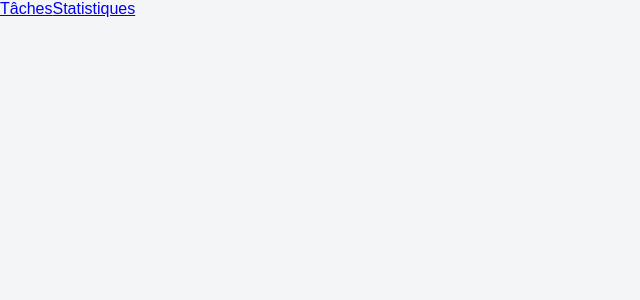
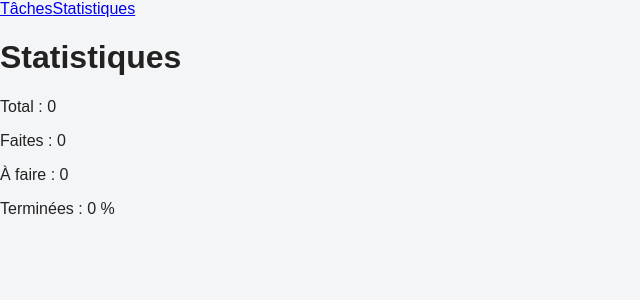
Before and after one commit to Detruni/to-do-list, an Angular app: page /stats in a window 1280 px wide. Before the commit this address led to /. Shown: the top 300 px of the page, without its empty margins (0-640 px from the left). Built offline with nearby package versions, Linux system fonts and the light colour scheme.

Commit message:
Page statistiques et routing entre / et /stats

```diff
--- a/src/app/app.routes.ts
+++ b/src/app/app.routes.ts
@@ -1,4 +1,9 @@
 import { Routes } from '@angular/router';
+import { Stats } from './stats/stats';
 import { TaskList } from './task-list/task-list';
 
-export const routes: Routes = [{ path: '', component: TaskList }];
+export const routes: Routes = [
+  { path: '', component: TaskList, title: 'Mes tâches' },
+  { path: 'stats', component: Stats, title: 'Statistiques' },
+  { path: '**', redirectTo: '' },
+];
--- /dev/null
+++ b/src/app/stats/stats.ts
@@ -0,0 +1,23 @@
+import { Component, computed, inject } from '@angular/core';
+import { TaskService } from '../task.service';
+
+@Component({
+  selector: 'app-stats',
+  template: `
+    <h1>Statistiques</h1>
+    <div class="card">
+      <p>Total : {{ total() }}</p>
+      <p>Faites : {{ done() }}</p>
+      <p>À faire : {{ total() - done() }}</p>
+      <p>Terminées : {{ percent() }} %</p>
+    </div>
+  `,
+})
+export class Stats {
+  private taskService = inject(TaskService);
+
+  total = computed(() => this.taskService.tasks().length);
+  done = computed(() => this.taskService.tasks().filter((t) => t.done).length);
+  // 0 % si la liste est vide (évite la division par zéro)
+  percent = computed(() => (this.total() === 0 ? 0 : Math.round((this.done() / this.total()) * 100)));
+}
```
